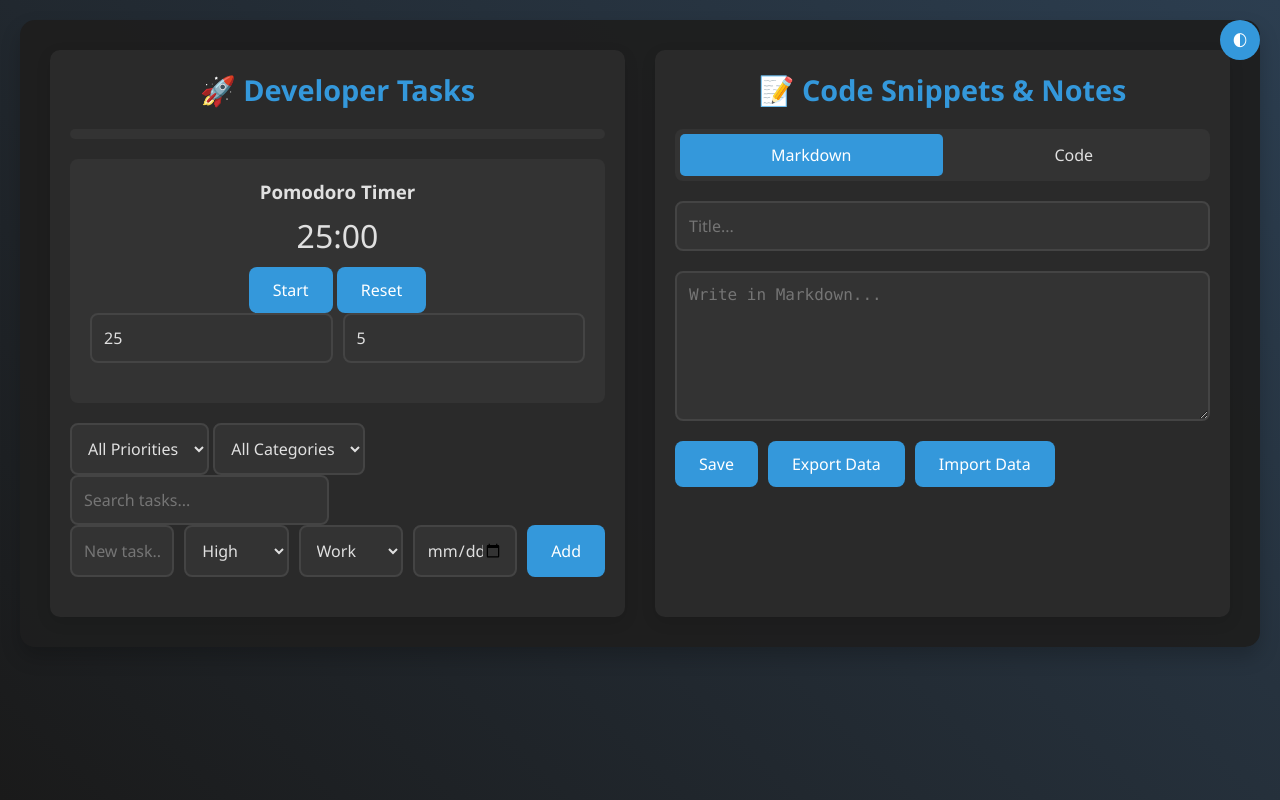
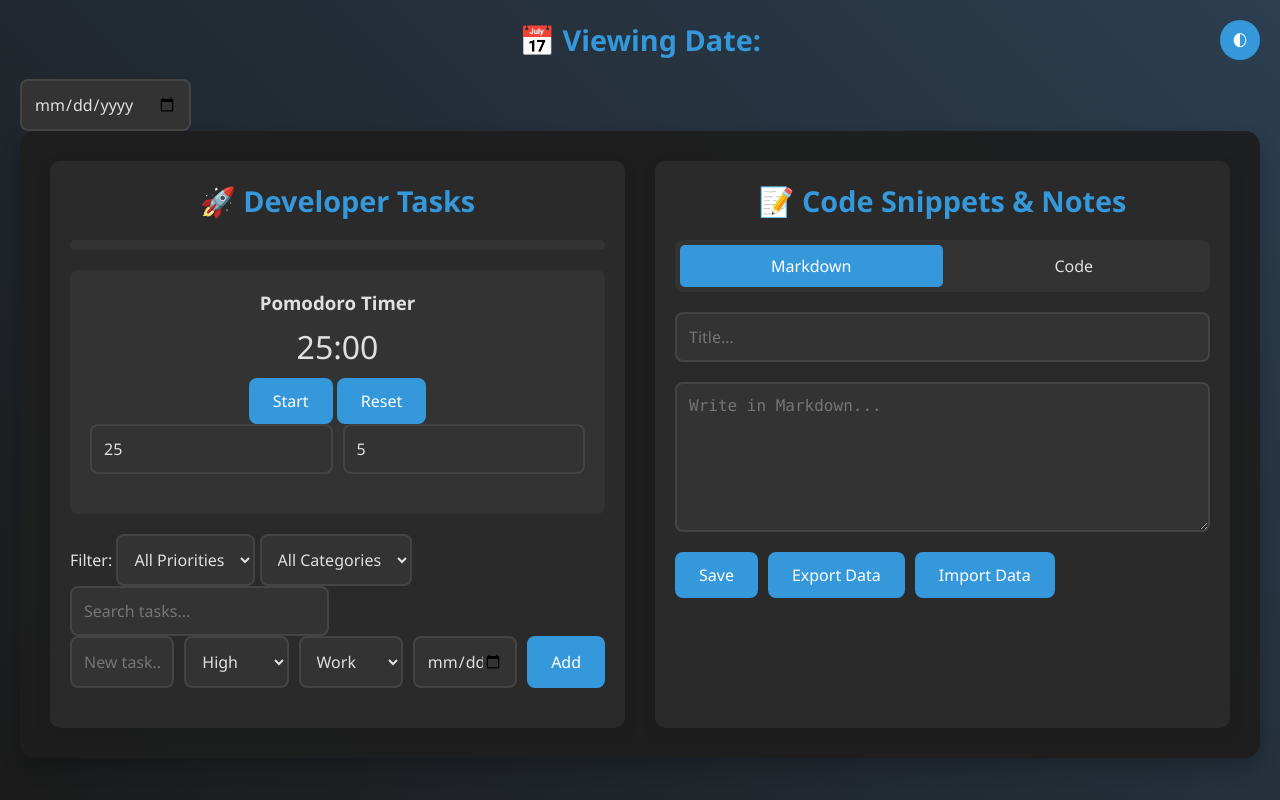
Before and after one commit to Ayumilan/developer-notes, a plain HTML site: page index.html in a window 1280 px wide. Drawn offline with nearby package versions, Linux system fonts and the light colour scheme.

Commit message:
Update index.html

```diff
--- a/index.html
+++ b/index.html
@@ -1,4 +1,3 @@
-
 <!DOCTYPE html>
 <html lang="en">
 <head>
@@ -14,8 +13,17 @@
     <link rel="stylesheet" href="index.css">
 </head>
 <body>
-    <button class="theme-toggle" onclick="toggleTheme()">🌓</button>
+    <div class="top-bar">
+        <span></span>
+        <div class="date-filter" style="">
+                <h2>📅 Viewing Date:</h2>
+                <input type="date" id="dateFilter" onchange="filterByDate()">
+            </div>
+        <button class="theme-toggle" onclick="toggleTheme()">🌓</button>
+    </div>
+
     <div class="container">
+
         <div class="section">
             <h1>🚀 Developer Tasks</h1>
             <div class="progress-bar">
@@ -32,6 +40,7 @@
                 </div>
             </div>
             <div class="filters">
+		<span>Filter:</span>
                 <select id="priorityFilter" onchange="filterTasks()">
                     <option value="all">All Priorities</option>
                     <option value="high">High</option>
@@ -58,7 +67,7 @@
                     <option value="personal">Personal</option>
                     <option value="learning">Learning</option>
                 </select>
-                <input type="date" id="taskDueDate">
+                <input type="date" id="taskDueDate" onfocus="this.showPicker()" onblur="setPlaceholder(this)" placeholder="Due Date">
                 <button onclick="addTodo()">Add</button>
             </div>
             <ul class="list" id="todoList"></ul>
```
